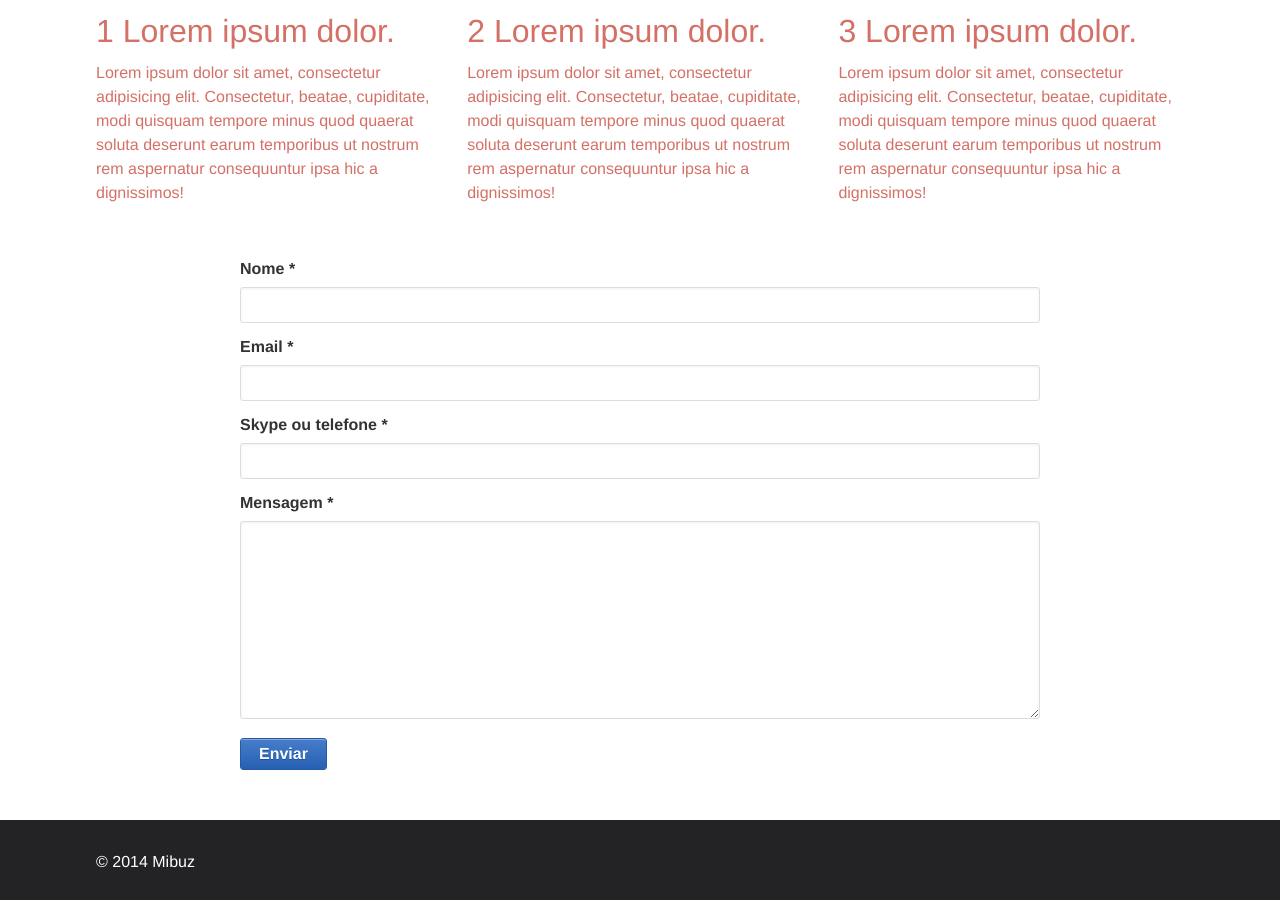
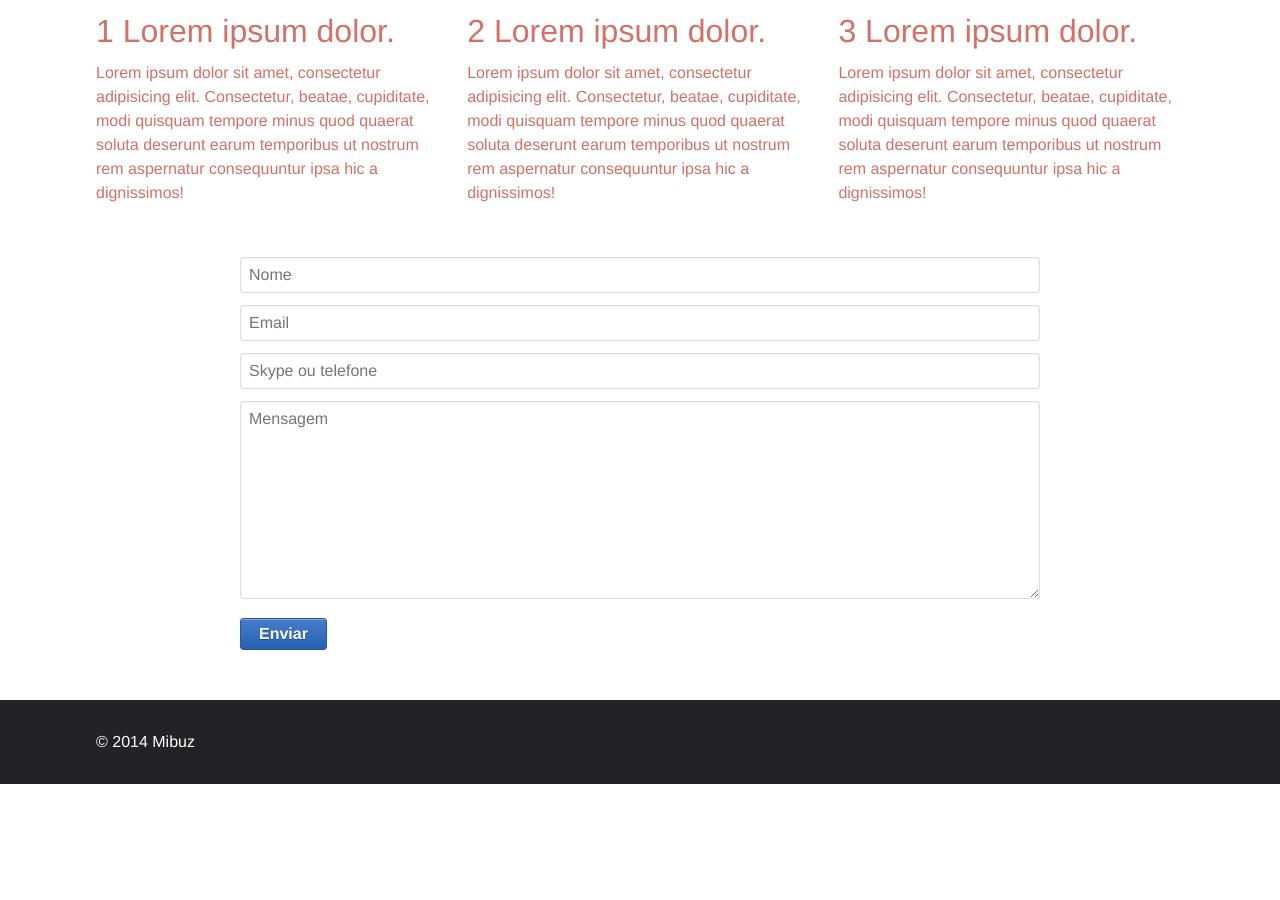
Before and after one commit to Mibuz/mibuz.github.io, a Jekyll site: the page built from index.html, in a window 1280 px wide and 900 px high, scrolled down 1192 px. Built offline with Jekyll 4.4.1, drawn with Linux system fonts in a browser that asks for light colours; Markdown is read by kramdown in place of the engine named in the settings; after the commit the page ends 1976 px from its top, so only the background shows below that; some of the changed lines change nothing that is shown.

Commit message:
Refactor contact form

```diff
--- a/_includes/contact.html
+++ b/_includes/contact.html
@@ -1,62 +1,63 @@
-<form id="form1" name="form1" class="wufoo leftLabel page" accept-charset="UTF-8" autocomplete="off" enctype="multipart/form-data" method="post" novalidate
-      action="https://mibuz.wufoo.com/forms/z16tv83n0qesjr0/#public">
+<form id="form1" name="form1" class="wufoo leftLabel page" accept-charset="UTF-8" autocomplete="off" enctype="multipart/form-data" method="post" novalidate action="https://mibuz.wufoo.com/forms/z16tv83n0qesjr0/#public">
 
-  <ul>
+  <input
+  id="Field1"
+  name="Field1"
+  type="text"
+  class="field text medium"
+  value=""
+  maxlength="255"
+  tabindex="1"
+  onkeyup=""
+  placeholder="Nome"
+  required />
 
-    <li id="foli1" class="notranslate      ">
-      <label class="desc" id="title1" for="Field1">
-      Nome
-      <span id="req_1" class="req">*</span>
-      </label>
-      <div>
-      <input id="Field1" name="Field1" type="text" class="field text medium" value="" maxlength="255" tabindex="1" onkeyup="" required />
-      </div>
-    </li>
-    <li id="foli2" class="notranslate">
-      <label class="desc" id="title2" for="Field2">
-      Email
-      <span id="req_2" class="req">*</span>
-      </label>
-      <div>
-      <input id="Field2" name="Field2" type="email" spellcheck="false" class="field text medium" value="" maxlength="255" tabindex="2" required />
-      </div>
-    </li>
-    <li id="foli4" class="notranslate      ">
-      <label class="desc" id="title4" for="Field4">
-        Skype ou telefone
-        <span id="req_4" class="req">*</span>
-      </label>
-      <div>
-        <input id="Field4" name="Field4" type="text" class="field text medium" value="" maxlength="255" tabindex="3" onkeyup="" required />
-      </div>
-    </li>
-    <li id="foli5"
-      class="notranslate      "><label class="desc" id="title5" for="Field5">
-      Mensagem
-      <span id="req_5" class="req">*</span>
-      </label>
+  <input
+  id="Field2"
+  name="Field2"
+  type="email"
+  spellcheck="false"
+  class="field text medium"
+  value=""
+  maxlength="255"
+  tabindex="2"
+  placeholder="Email"
+  required />
 
-      <div>
+  <input
+  id="Field4"
+  name="Field4"
+  type="text"
+  class="field text medium"
+  value=""
+  maxlength="255"
+  tabindex="3"
+  onkeyup=""
+  placeholder="Skype ou telefone"
+  required />
+
   <textarea id="Field5"
+  id="Field5"
   name="Field5"
   class="field textarea medium"
   spellcheck="true"
   rows="10" cols="50"
   tabindex="4"
   onkeyup=""
+  placeholder="Mensagem"
   required  ></textarea>
 
-      </div>
-    </li>
-    <li class="buttons ">
-      <div>
-        <input id="saveForm" name="saveForm" class="btTxt submit"type="submit" value="Enviar"/>
-     </div>
-    </li>
-    <li class="hide">
-      <label for="comment">Do Not Fill This Out</label>
+
+  <input
+  id="saveForm"
+  name="saveForm"
+  class="btTxt submit"
+  type="submit"
+  value="Enviar"/>
+
+  <div class="hide">
     <textarea name="comment" id="comment" rows="1" cols="1"></textarea>
     <input type="hidden" id="idstamp" name="idstamp" value="iRmGRbnsj+hhPf1YGwBRAl6neXal0AbFAVux1f0E+zw=" />
-    </li>
-  </ul>
+  </div>
+
 </form>
```
Lines whose indentation alone changed are shown as unchanged.
